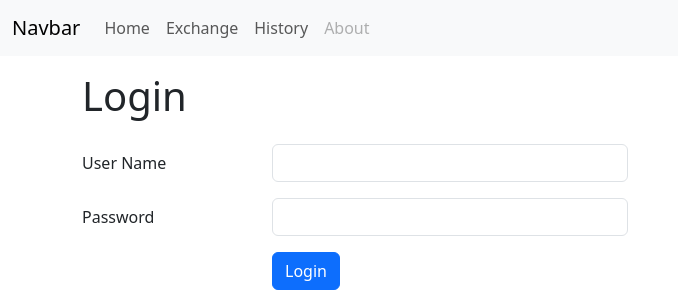
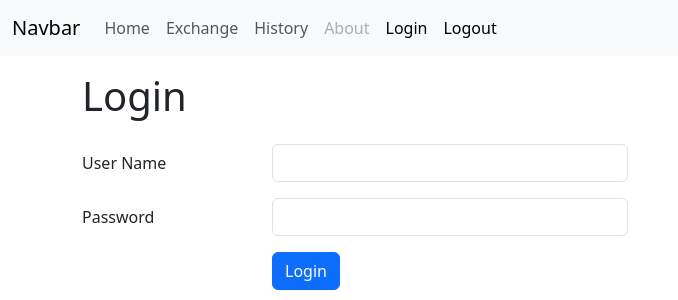
Before and after one commit to rajkonkret/flask-20-12-NicerApp, a Flask app: page /login in a window 1280 px wide. Shown: the top 300 px of the page, without its empty margins (0-678 px from the left). Run offline with Flask 3, Linux system fonts and the light colour scheme.

Commit message:
3 - update logut()

```diff
--- a/app.py
+++ b/app.py
@@ -101,7 +101,7 @@ def login():
         user_pass = '' if "user_pass" not in request.form else request.form['user_pass']
 
     login = UserPass(user_name, user_pass)
-    login_record =  login.login_user()
+    login_record = login.login_user()
 
     if login_record != None:
         session['user'] = user_name
@@ -111,6 +111,7 @@ def login():
     else:
         flash("Logon failed, try again")
         return render_template('login.html', active_menu='login')
+
 
 @app.route('/logout')
 def logout():
--- a/templates/login.html
+++ b/templates/login.html
@@ -20,7 +20,7 @@ Logon
              <div class="row mt-3">
                 <div class="col-2 col-form-label"><label for="user_pass">Password</label></div>
                 <div class="col-4">
-                    <input type="text" id="user_pass" name="user_pass" class="form-control">
+                    <input type="password" id="user_pass" name="user_pass" class="form-control">
                 </div>
             </div>
 
--- a/templates/menu.html
+++ b/templates/menu.html
@@ -18,6 +18,13 @@
         <li class="nav-item">
           <a class="nav-link disabled" aria-disabled="true">About</a>
         </li>
+        <li class="nav-item">
+          <a class="nav-link {{'active' if active_menu=='login' }}" href="{{ url_for('login') }}">Login</a>
+        </li>
+        <li class="nav-item">
+          <a class="nav-link {{'active' if active_menu=='login' }}" href="{{ url_for('logout') }}">
+            Logout {{ session['user'] if 'user' in session }}</a>
+        </li>
       </ul>
     </div>
   </div>
```
